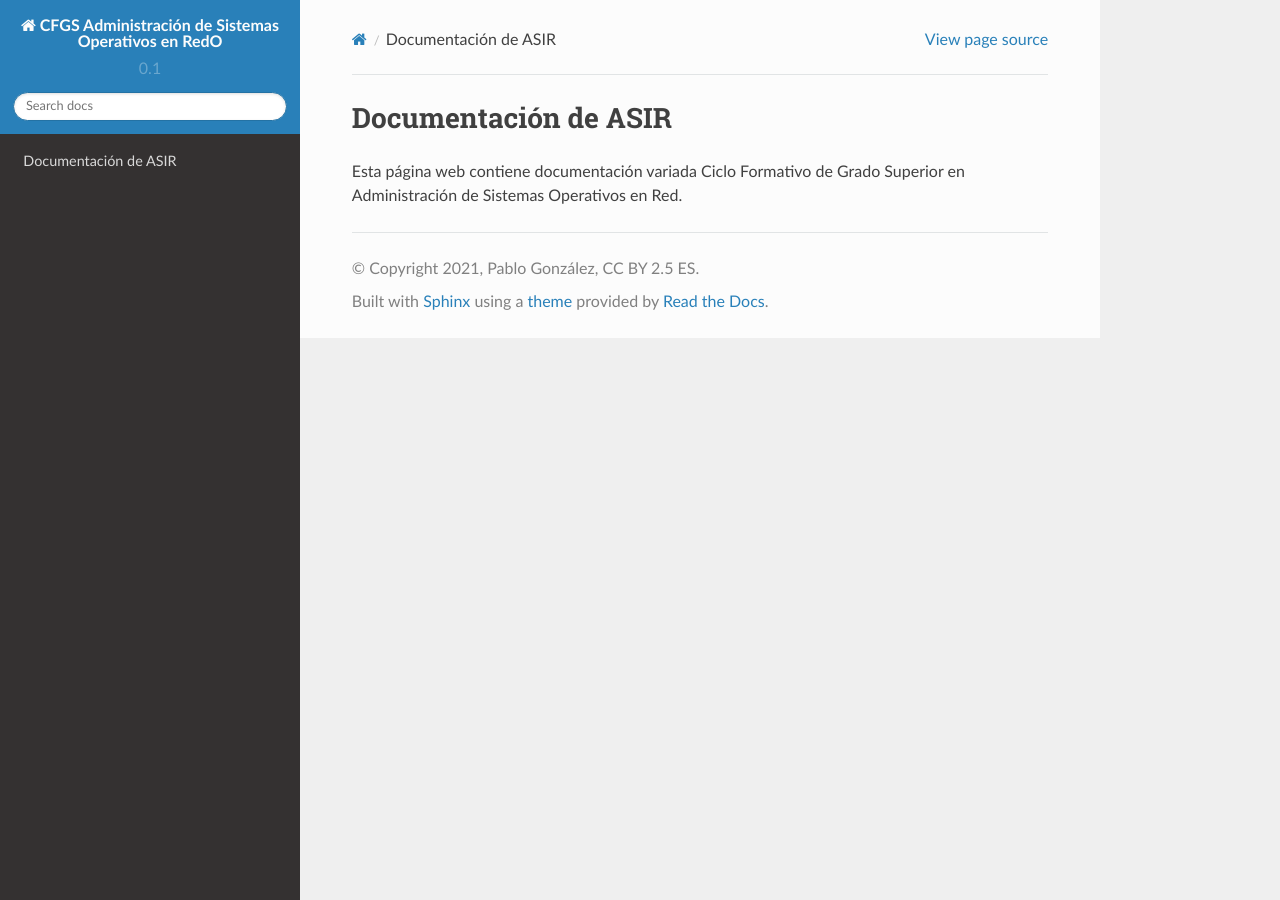
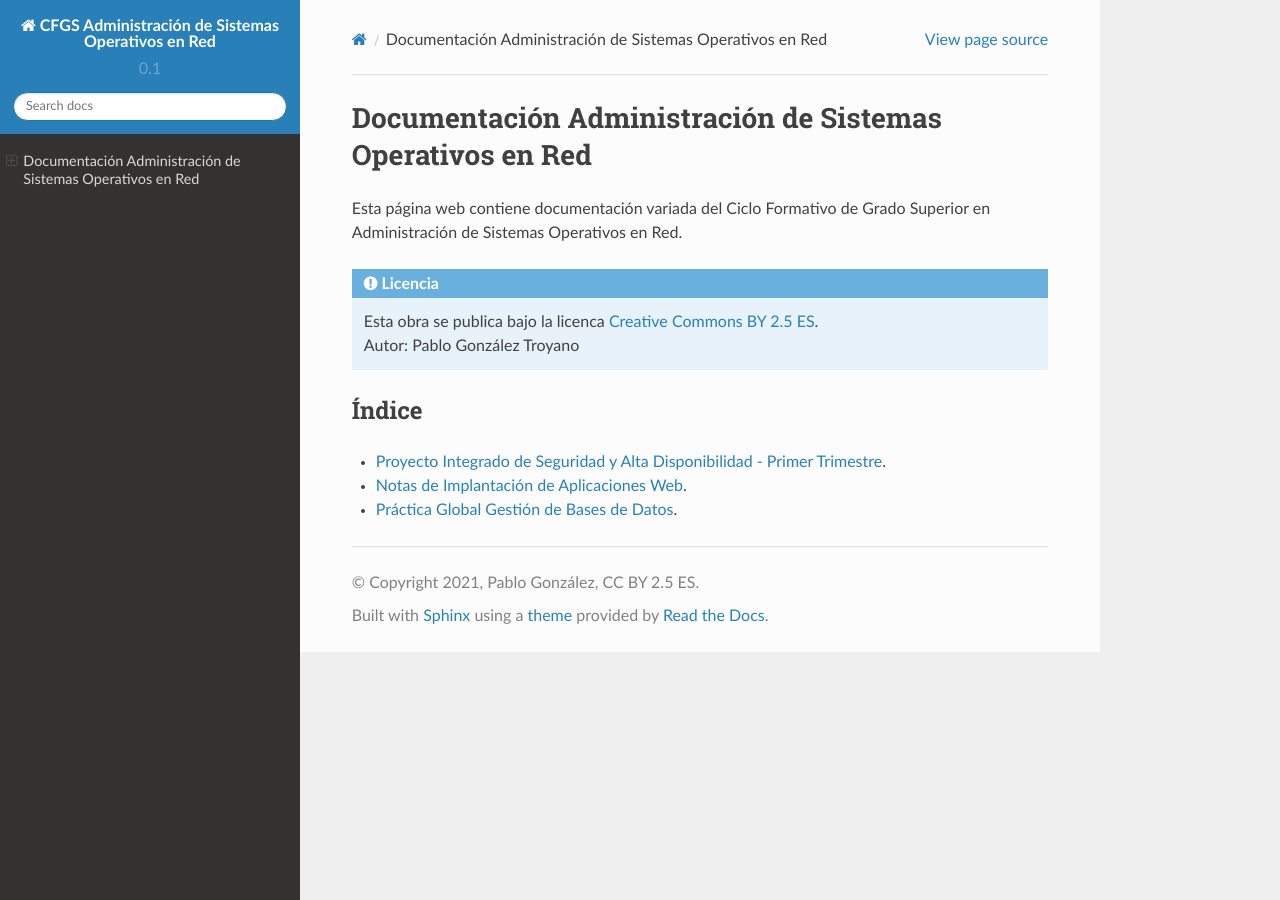
Before and after one commit to gonzaleztroyano/ASIR2-DOCS-MAIN, a Sphinx documentation site: the page built from docs/source/index.rst, in a window 1280 px wide. Built offline with Sphinx 7.4.7 and the Read the Docs theme 2.0.0, drawn with Linux system fonts in a browser that asks for light colours.

Commit message:
Añadir primer íncide

```diff
--- a/docs/source/conf.py
+++ b/docs/source/conf.py
@@ -2,7 +2,7 @@
 
 # -- Project information
 
-project = ' CFGS Administración de Sistemas Operativos en RedO'
+project = ' CFGS Administración de Sistemas Operativos en Red'
 copyright = '2021, Pablo González, CC BY 2.5 ES'
 author = 'Pablo González Troyano - 2º ASIR - IES VILLABLANCA'
 
--- a/docs/source/index.rst
+++ b/docs/source/index.rst
@@ -1,5 +1,18 @@
-######################
-Documentación de ASIR
-######################
+##################################################################
+Documentación Administración de Sistemas Operativos en Red
+##################################################################
 
-Esta página web contiene documentación variada Ciclo Formativo de Grado Superior en Administración de Sistemas Operativos en Red.
+Esta página web contiene documentación variada del Ciclo Formativo de Grado Superior en Administración de Sistemas Operativos en Red.
+
+
+.. admonition:: Licencia
+
+   | Esta obra se publica bajo la licenca `Creative Commons BY 2.5 ES <https://creativecommons.org/licenses/by/2.5/es/legalcode.es>`_.
+   | Autor: Pablo González Troyano
+
+Índice
+=======
+
+* `Proyecto Integrado de Seguridad y Alta Disponibilidad - Primer Trimestre <https://asir.gonzaleztroyano.es/projects/syad-1/>`_.
+* `Notas de Implantación de Aplicaciones Web <https://asir.gonzaleztroyano.es/projects/iaw/>`_.
+* `Práctica Global Gestión de Bases de Datos <https://github.com/gonzaleztroyano/ASIR1-GBD-practicaglobal#contenido-del-repositorio>`_.
```
Also changed, not shown: docs/.templates_and_utils.txt.
